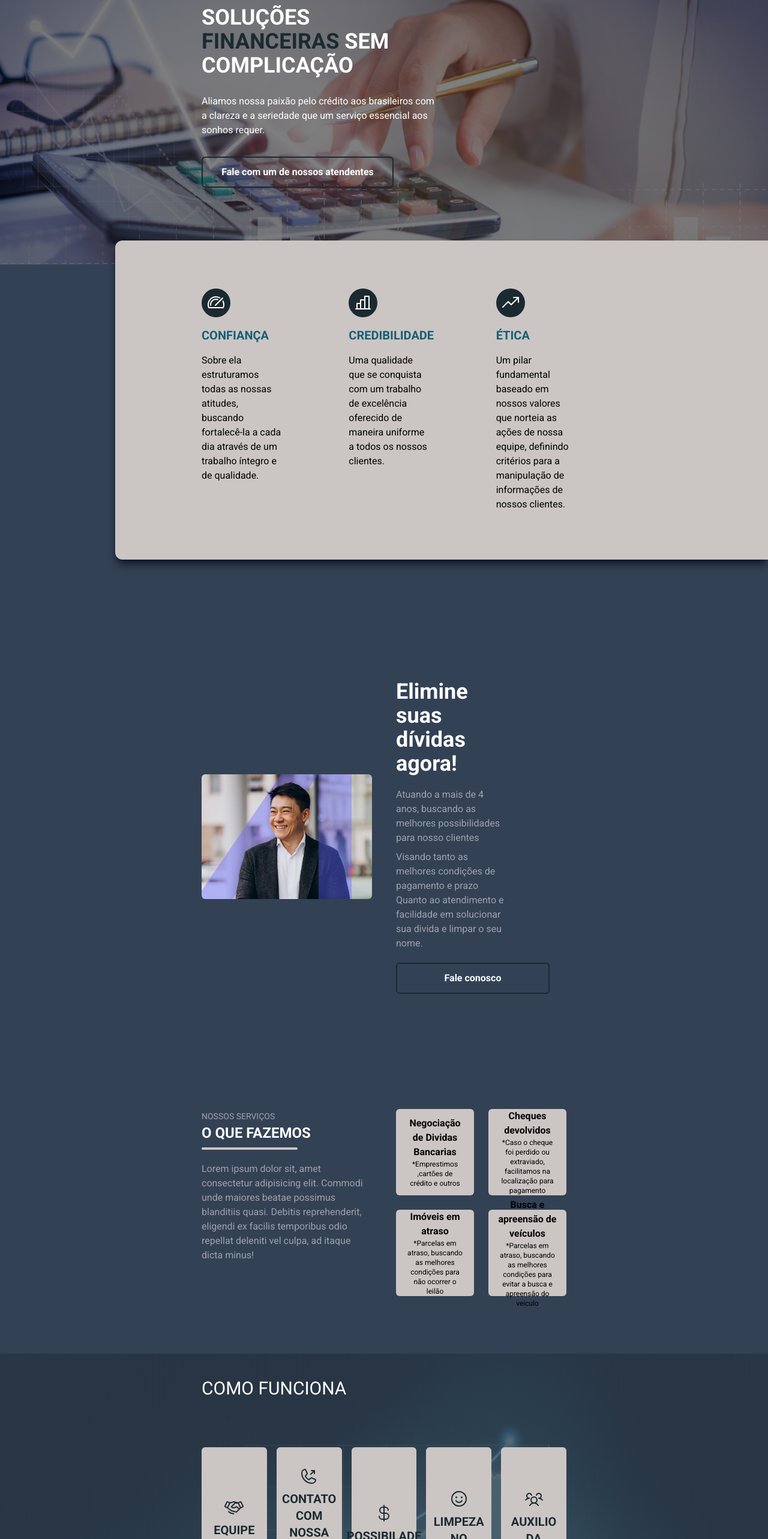
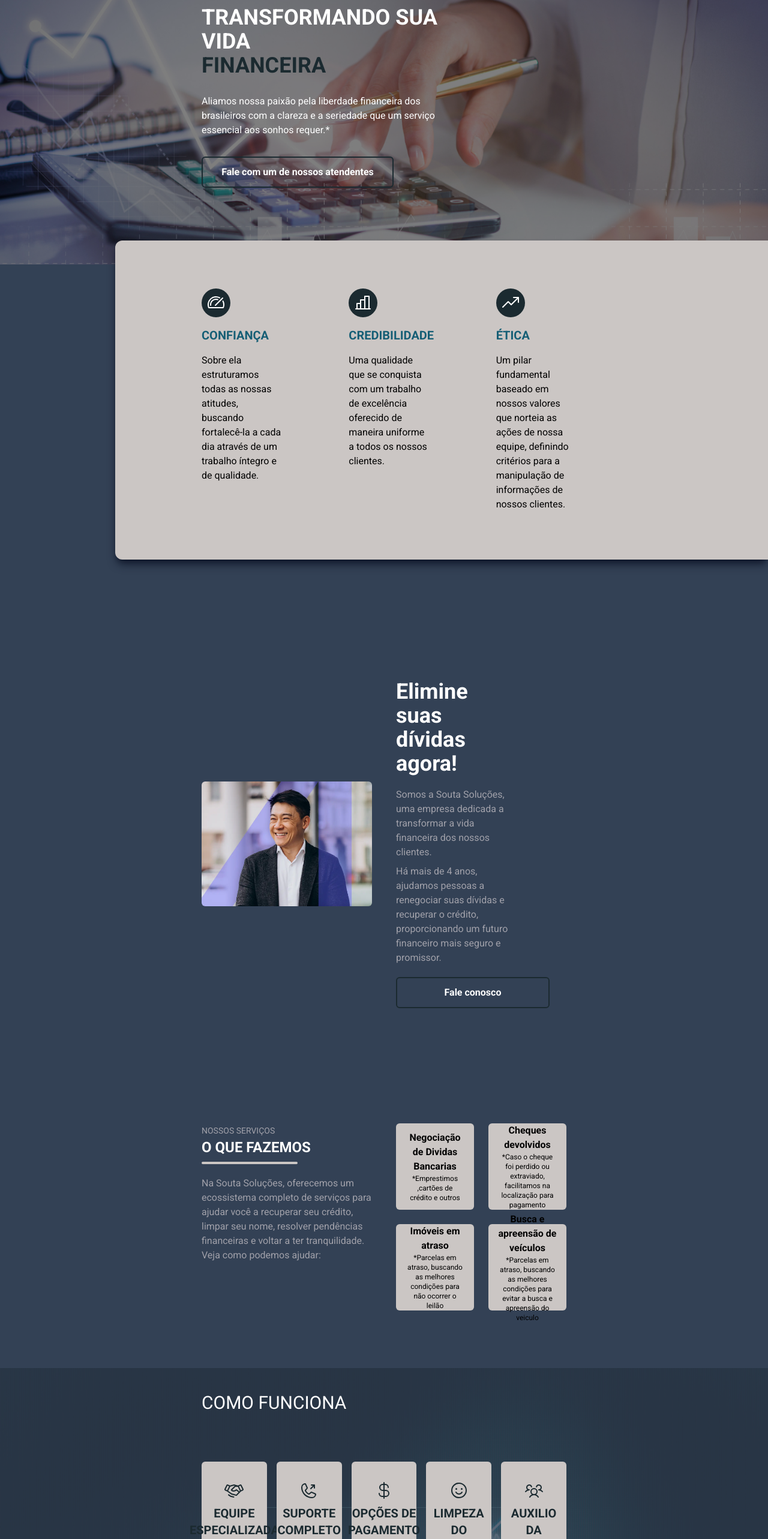
Before and after one commit to PedroDmMaia/Souta_Solucoes, a React (Vite) app: page / in a window 1280 px wide. Shown: the part 191-2757 px from the top of the page at 60% size. Built offline with nearby package versions, Linux system fonts and the light colour scheme.

Commit message:
adjusting texts

```diff
--- a/src/sections/hero.tsx
+++ b/src/sections/hero.tsx
@@ -6,12 +6,13 @@ export function Hero() {
       <div className="h-full flex justify-center flex-col items-center xl:items-start relative z-10">
         <div className="xl:pr-14 flex flex-col xl:gap-7 gap-5">
           <h1 className="uppercase font-bold xl:text-4xl text-3xl text-center xl:text-start text-white">
-            Soluções <span className="text-corTexto">financeiras</span> sem
-            complicação
+            transformando sua vida
+            <span className="text-corTexto block">financeira</span>
           </h1>
+
           <p className="xl:w-[25rem] xl:mb-8 mb-5 text-center xl:text-start text-white">
-            Aliamos nossa paixão pelo crédito aos brasileiros com a clareza e a
-            seriedade que um serviço essencial aos sonhos requer.
+            Aliamos nossa paixão pela liberdade financeira dos brasileiros com a
+            clareza e a seriedade que um serviço essencial aos sonhos requer.*
           </p>
         </div>
         <button className="bg-transparent border-2 border-corTexto w-80 text-white hover:bg-cor-fundo hover:border-transparent hover:text-corTexto rounded-md py-3 font-semibold ease-in-out duration-300">
--- a/src/sections/home.tsx
+++ b/src/sections/home.tsx
@@ -9,17 +9,17 @@ export function Home() {
       <img className="rounded-md" src={image} alt="" />
       <div className="xl:py-20 flex flex-col gap-5 items-start pt-5 md:pt-0 pr-0 lg:pr-24">
         <h3 className="text-3xl md:text-4xl font-bold leading-none text-white">
-          Elimine suas <span className="">dívidas</span> agora!
+          Elimine suas <span>dívidas</span> agora!
         </h3>
         <div className="text-zinc-400 flex flex-col gap-2">
           <p>
-            Atuando a mais de 4 anos, buscando as melhores possibilidades para
-            nosso clientes
+            Somos a Souta Soluções, uma empresa dedicada a transformar a vida
+            financeira dos nossos clientes.
           </p>
           <p>
-            Visando tanto as melhores condições de pagamento e prazo Quanto ao
-            atendimento e facilidade em solucionar sua divida e limpar o seu
-            nome.
+            Há mais de 4 anos, ajudamos pessoas a renegociar suas dívidas e
+            recuperar o crédito, proporcionando um futuro financeiro mais seguro
+            e promissor.
           </p>
         </div>
         <button className="bg-transparent border-2 border-corTexto w-64 text-white hover:bg-cor-fundo hover:border-transparent hover:text-corTexto rounded-md py-3 font-semibold ease-in-out duration-300">
--- a/src/sections/howWorking.tsx
+++ b/src/sections/howWorking.tsx
@@ -17,71 +17,77 @@ export function HowWork() {
           <h2 className="text-3xl uppercase">Como Funciona</h2>
 
           <div className="grid grid-cols-1 md:grid-cols-2 xl:grid-cols-5 gap-4 mt-20">
-            <div className="flex flex-col items-center justify-center text-center gap-2 bg-cor-fundo text-corTexto rounded-md p-8 h-80 md:h-auto">
+            <div className="flex flex-col items-center text-center gap-2 bg-cor-fundo text-corTexto rounded-md p-8 h-80 md:h-auto">
               <div>
                 <Handshake size={32} />
               </div>
               <span className="font-bold uppercase text-xl">
-                Equipe especializada
+                Equipe <span className="block">especializada</span>
               </span>
-              <p>
-                Feita a contratação de nossos serviços, iremos efetuar um
-                levantamento completo e detalhado sobre todas as dividas em seu
-                CPF
+              <p className="">
+                Quando você contrata a Souta Soluções, nossa equipe de
+                especialistas em crédito faz um levantamento completo e
+                detalhado de todas as dívidas associadas ao seu CPF.
               </p>
             </div>
 
-            <div className="flex flex-col items-center justify-center text-center  gap-2 bg-cor-fundo text-corTexto rounded-md p-8 h-80 md:h-auto">
+            <div className="flex flex-col items-center text-center  gap-2 bg-cor-fundo text-corTexto rounded-md p-8 h-80 md:h-auto">
               <div>
                 <PhoneOutgoing size={32} />
               </div>
               <span className="font-bold uppercase text-xl">
-                Contato com nossa equipe
+                Suporte <span className="block">completo</span>
               </span>
               <p>
-                Com o Dossiê de suas dividas em mãos Nossos especialistas entram
-                em contato analisando as melhores possibilidades de negociações
-                que caibam em seu bolso.
+                Com um dossiê completo de suas dívidas em mãos, nossos
+                especialistas entrarão em contato para discutir as melhores
+                opções de negociação. O objetivo é encontrar soluções de
+                pagamento que sejam acessíveis e adequadas à sua vida
+                financeira.
               </p>
             </div>
 
-            <div className="flex flex-col items-center justify-center text-center  gap-2 bg-cor-fundo text-corTexto rounded-md p-8 h-80 md:h-auto">
+            <div className="flex flex-col items-center text-center  gap-2 bg-cor-fundo text-corTexto rounded-md p-8 h-80 md:h-auto">
               <div>
                 <CurrencyDollar size={32} />
               </div>
               <span className="font-bold uppercase text-xl">
-                Possibilade de pagamento
+                Opções de <span className="block">Pagamento</span>
               </span>
               <p>
-                Com as condições alinhadas, te apresentaremos a melhor
-                possibilidade de pagamento, buscando o parcelamento de 2 até 36x
+                Após analisar suas opções, apresentamos um plano de pagamento
+                personalizado que pode ser parcelado em até 36 vezes. Nosso foco
+                é garantir que as condições sejam justas e compatíveis com seu
+                bolso.
               </p>
             </div>
 
-            <div className="flex flex-col items-center justify-center text-center gap-2 bg-cor-fundo text-corTexto rounded-md p-8 h-80 md:h-auto">
+            <div className="flex flex-col items-center text-center gap-2 bg-cor-fundo text-corTexto rounded-md p-8 h-80 md:h-auto">
               <div>
                 <Smiley size={32} />
               </div>
               <span className="font-bold uppercase text-xl">
-                Limpeza no nome
+                Limpeza do <span className="block">Nome</span>
               </span>
               <p>
-                Pagando a primeira parcela da sua Divida, seu nome sairá de
-                restrição dos órgãos de Proteção de Crédito (SPC/SERARA) em até
-                48 horas
+                Feito o pagamento da primeira parcela, iniciamos o processo para
+                remover as restrições do seu nome nos órgãos de proteção ao
+                crédito (SPC/SERASA). Em até 48 horas, seu nome estará limpo.
               </p>
             </div>
 
-            <div className="flex flex-col items-center justify-center text-center gap-2 bg-cor-fundo text-corTexto rounded-md p-8 h-80 md:h-auto">
+            <div className="flex flex-col items-center text-center gap-2 bg-cor-fundo text-corTexto rounded-md p-8 h-80 md:h-auto">
               <div>
                 <UsersThree size={32} />
               </div>
               <span className="font-bold uppercase text-xl">
-                Auxilio da equipe
+                Auxilio da <span className="block">Equipe</span>
               </span>
               <p>
-                Após seu nome limpo, nossos peritos irão te auxiliar sobre o
-                aumento de seu SCORE
+                Após a limpeza do seu nome, nossos especialistas continuam a
+                oferecer suporte. Vamos orientá-lo sobre como aumentar seu score
+                de crédito, permitindo que você reconstrua sua vida financeira e
+                tenha acesso a novas oportunidades de crédito.
               </p>
             </div>
           </div>
--- a/src/sections/services.tsx
+++ b/src/sections/services.tsx
@@ -13,10 +13,10 @@ export function Services() {
         </h3>
         <div className="w-40 bg-cor-fundo h-1 rounded-xl"></div>
         <p className="text-zinc-400 mt-5">
-          Lorem ipsum dolor sit, amet consectetur adipisicing elit. Commodi unde
-          maiores beatae possimus blanditiis quasi. Debitis reprehenderit,
-          eligendi ex facilis temporibus odio repellat deleniti vel culpa, ad
-          itaque dicta minus!
+          Na Souta Soluções, oferecemos um ecossistema completo de serviços para
+          ajudar você a recuperar seu crédito, limpar seu nome, resolver
+          pendências financeiras e voltar a ter tranquilidade. Veja como podemos
+          ajudar:
         </p>
       </div>
       <div className="grid md:grid-cols-2 gap-6">
```
